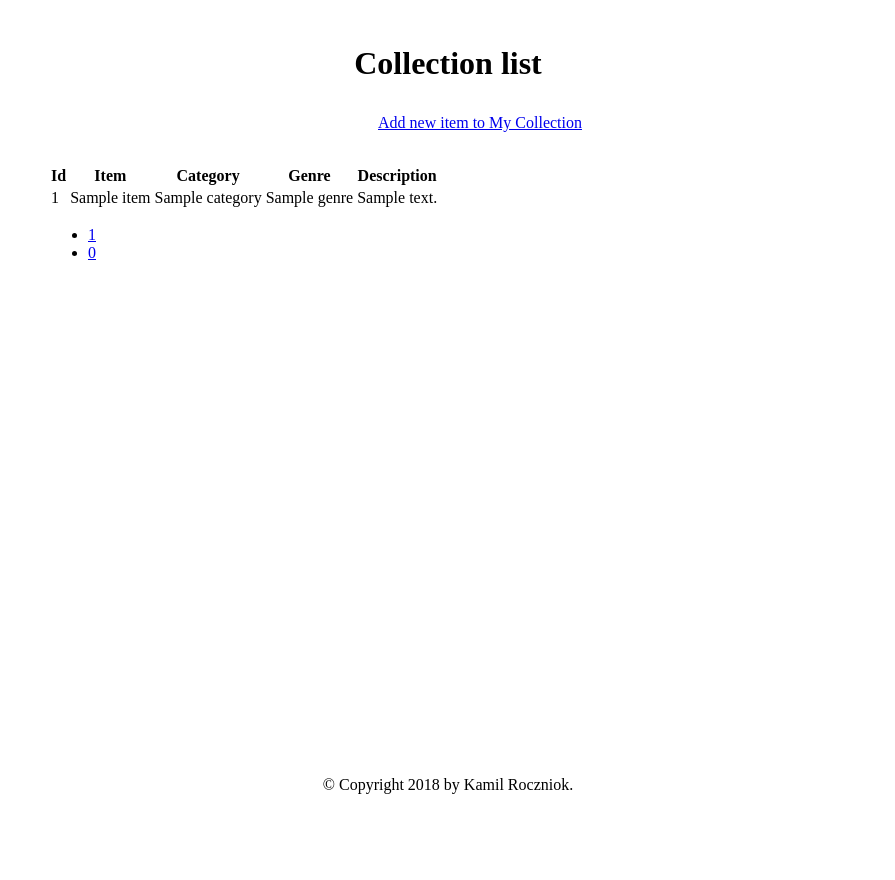
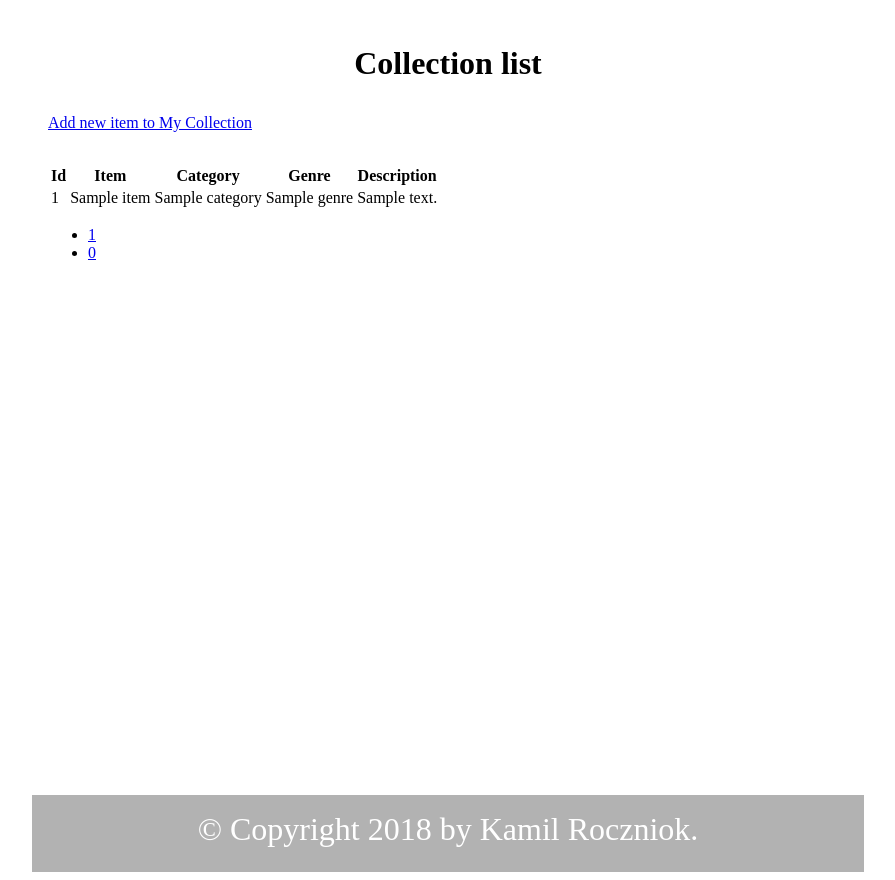
Before and after one commit to kamil-kamilowski/my-collection, a Symfony app: template templates/collection/list.html.twig in a window 1280 px wide. Shown: the whole page, without its empty margins (192-1087 px from the left). Run offline with Twig, Linux system fonts and the light colour scheme; the template is opened without the code that fills it: most values are stand-ins (such as "Sample title", 1, 10 or a date in 2020); style sheets or scripts are compiled from the project's sources; some libraries are stand-ins or nearby versions.

Commit message:
Some css

```diff
--- a/assets/css/app.scss
+++ b/assets/css/app.scss
@@ -1,7 +1,3 @@
-// customize some Bootstrap variables
-$brand-primary: darken(#428bca, 20%);
-
-// the ~ allows you to reference things in node_modules
 @import '~bootstrap-sass/assets/stylesheets/bootstrap';
 
 #content, #footer {
@@ -13,7 +9,7 @@ $brand-primary: darken(#428bca, 20%);
 }
 
 #content {
-  height: calc(100vh - 80px);
+  height: calc(100vh - 45px);
 
   & > h1 {
     width: 100%;
@@ -25,8 +21,7 @@ $brand-primary: darken(#428bca, 20%);
   }
 
   & > .button-container {
-    margin: 2rem;
-    text-align: center;
+    margin: 2rem 0;
   }
 
   & > .form-container {
@@ -36,6 +31,9 @@ $brand-primary: darken(#428bca, 20%);
 }
 
 #footer {
-  height: 80px;
+  height: 45px;
   text-align: center;
+  background: rgba(0,0,0,0.3);
+  color: white;
+  font-size: 2rem;
 }
```
